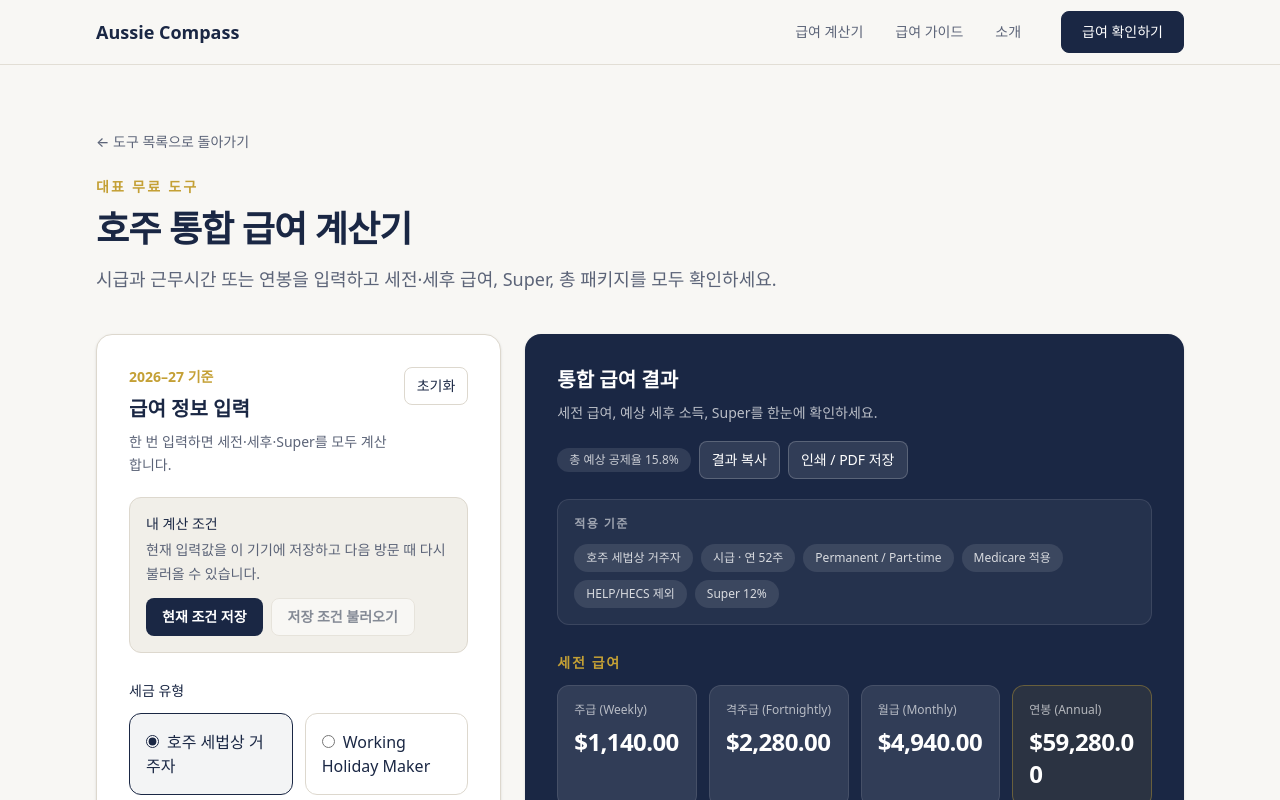
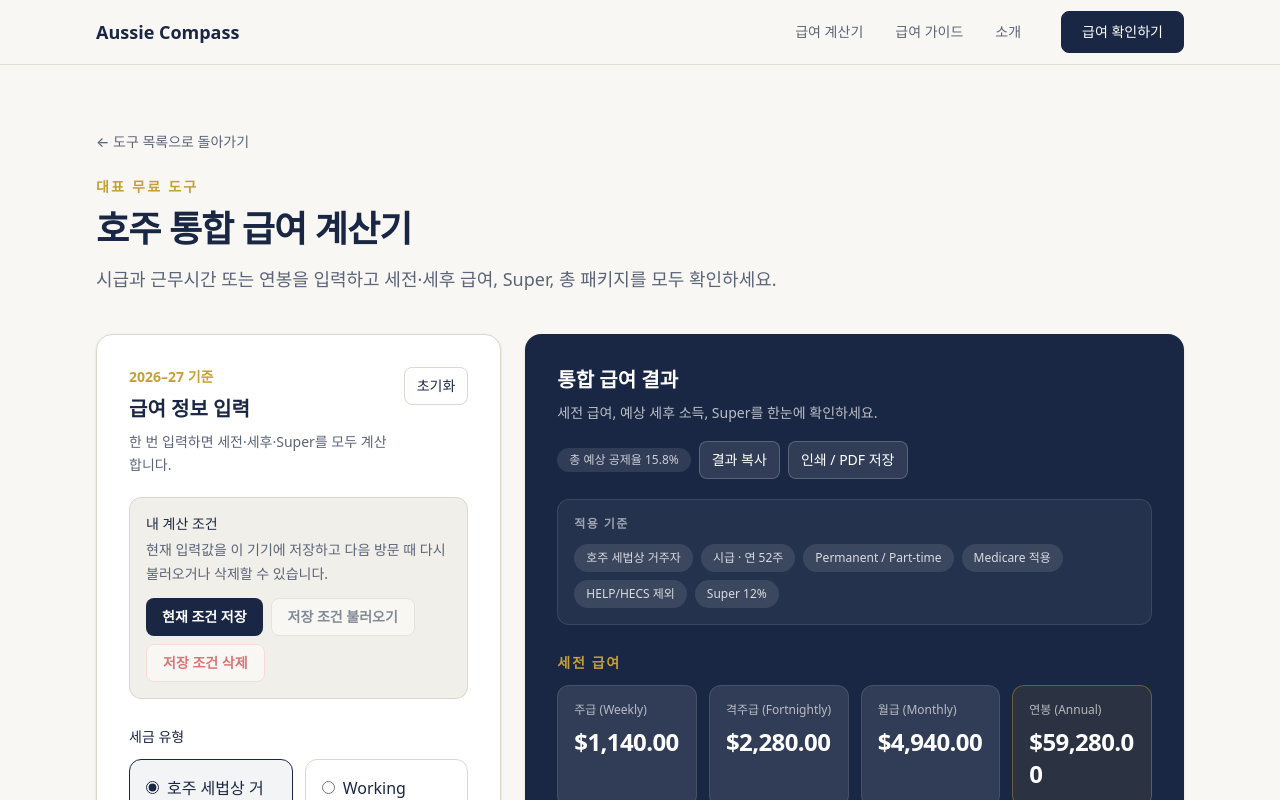
Before and after one commit to jelov219au/aussie-compass, a Next.js app: page /salary-calculator in a window 1280 px wide. Shown: the top 800 px of the page. Built offline with nearby package versions, Linux system fonts and the light colour scheme.

Commit message:
feat: delete saved salary settings

```diff
--- a/src/components/tools/SalaryCalculator.tsx
+++ b/src/components/tools/SalaryCalculator.tsx
@@ -20,7 +20,7 @@ type PayInputMode = "hourly" | "annual";
 type AnnualAmountType = "plusSuper" | "includesSuper";
 type CopyStatus = "idle" | "success" | "error";
 type TaxProfile = "resident" | "workingHolidayMaker";
-type SaveStatus = "idle" | "saved" | "loaded" | "error";
+type SaveStatus = "idle" | "saved" | "loaded" | "deleted" | "error";
 
 const SAVED_CALCULATION_KEY = "aussie-compass-salary-calculation";
 
@@ -254,6 +254,17 @@ export function SalaryCalculator() {
     }
   }
 
+  function deleteSavedCalculation() {
+    try {
+      window.localStorage.removeItem(SAVED_CALCULATION_KEY);
+      setHasSavedCalculation(false);
+      setSaveStatus("deleted");
+      window.setTimeout(() => setSaveStatus("idle"), 2_000);
+    } catch {
+      setSaveStatus("error");
+    }
+  }
+
   function selectTaxProfile(profile: TaxProfile) {
     setTaxProfile(profile);
     setIncludeMedicareLevy(profile === "resident");
@@ -316,13 +327,16 @@ export function SalaryCalculator() {
 
         <div className="mt-5 rounded-xl border border-border bg-surface p-4">
           <p className="text-sm font-medium text-navy">내 계산 조건</p>
-          <p className="mt-1 text-sm leading-6 text-muted">현재 입력값을 이 기기에 저장하고 다음 방문 때 다시 불러올 수 있습니다.</p>
+          <p className="mt-1 text-sm leading-6 text-muted">현재 입력값을 이 기기에 저장하고 다음 방문 때 다시 불러오거나 삭제할 수 있습니다.</p>
           <div className="mt-3 flex flex-wrap gap-2">
             <button type="button" onClick={saveCalculation} disabled={hasErrors} className="rounded-lg bg-navy px-4 py-2 text-sm font-semibold text-white transition hover:bg-navy-light disabled:cursor-not-allowed disabled:opacity-50 focus-visible:outline-none focus-visible:ring-2 focus-visible:ring-navy focus-visible:ring-offset-2">
               {saveStatus === "saved" ? "저장 완료" : "현재 조건 저장"}
             </button>
             <button type="button" onClick={loadCalculation} disabled={!hasSavedCalculation} className="rounded-lg border border-border bg-white px-4 py-2 text-sm font-semibold text-navy transition hover:bg-background disabled:cursor-not-allowed disabled:opacity-50 focus-visible:outline-none focus-visible:ring-2 focus-visible:ring-navy focus-visible:ring-offset-2">
               {saveStatus === "loaded" ? "불러오기 완료" : "저장 조건 불러오기"}
+            </button>
+            <button type="button" onClick={deleteSavedCalculation} disabled={!hasSavedCalculation} className="rounded-lg border border-red-200 bg-white px-4 py-2 text-sm font-semibold text-red-700 transition hover:bg-red-50 disabled:cursor-not-allowed disabled:opacity-50 focus-visible:outline-none focus-visible:ring-2 focus-visible:ring-red-500 focus-visible:ring-offset-2">
+              {saveStatus === "deleted" ? "삭제 완료" : "저장 조건 삭제"}
             </button>
           </div>
           {saveStatus === "error" ? <p role="alert" className="mt-2 text-sm text-red-600">브라우저 저장 공간을 사용할 수 없습니다.</p> : null}
```
